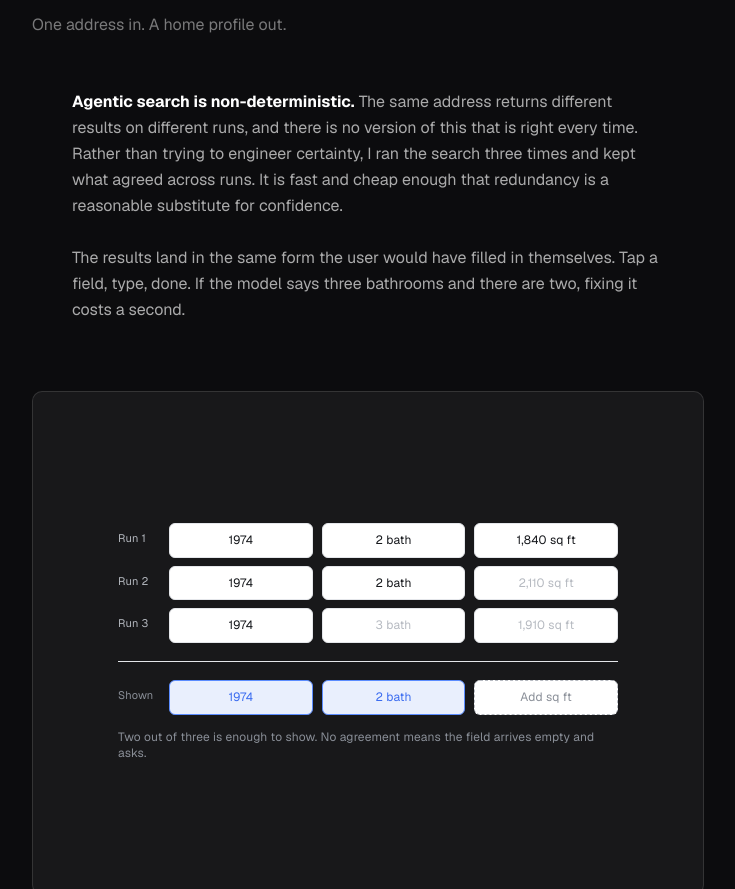
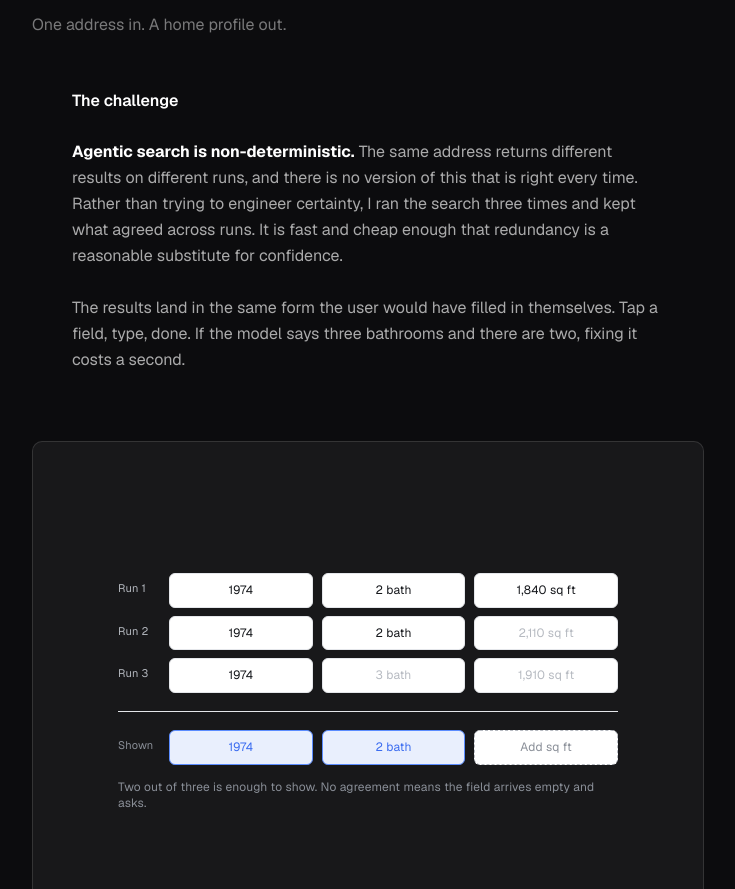
Before and after one commit to hridaew/hridaew-portfolio, a Next.js app: page /domis in a window 1280 px wide. Shown: the part 4893-5782 px from the top of the page, without its empty margins (272-1007 px from the left). Built offline with nearby package versions, Linux system fonts and the light colour scheme.

Commit message:
Add The challenge header above address search copy
Label the agentic-search uncertainty paragraph under Address
Intelligence.

Co-authored-by: hridaew <hridaew@users.noreply.github.com>

```diff
--- a/src/components/domis/DomisCaseStudyBody.tsx
+++ b/src/components/domis/DomisCaseStudyBody.tsx
@@ -451,6 +451,9 @@ export function DomisCaseStudyBody() {
 
       <section className="dcs-col dcs-block">
         <Reveal>
+          <p className="dcs-heading site-subheading text-white">
+            The challenge
+          </p>
           <div className="site-body text-white/65">
             <p>
               <strong className="text-white">
```
